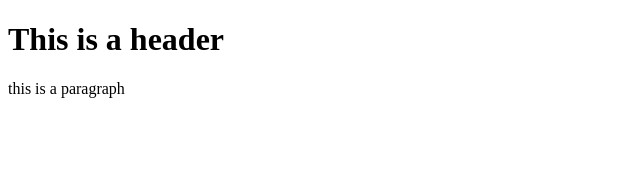
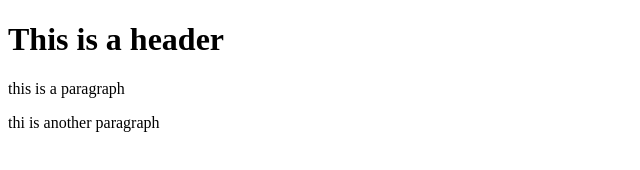
Before and after one commit to joseangelrg1224/git-test, a plain HTML site: page index.html in a window 1280 px wide. Shown: the whole page, without its empty margins (0-640 px from the left). Drawn offline with Linux system fonts and the light colour scheme.

Commit message:
third commit

```diff
--- a/index.html
+++ b/index.html
@@ -3,5 +3,6 @@
     <body>
         <h1>This is a header</h1>
         <p>this is a paragraph</p>
+        <p>thi is another paragraph</p>
     </body>
 </html>
```
